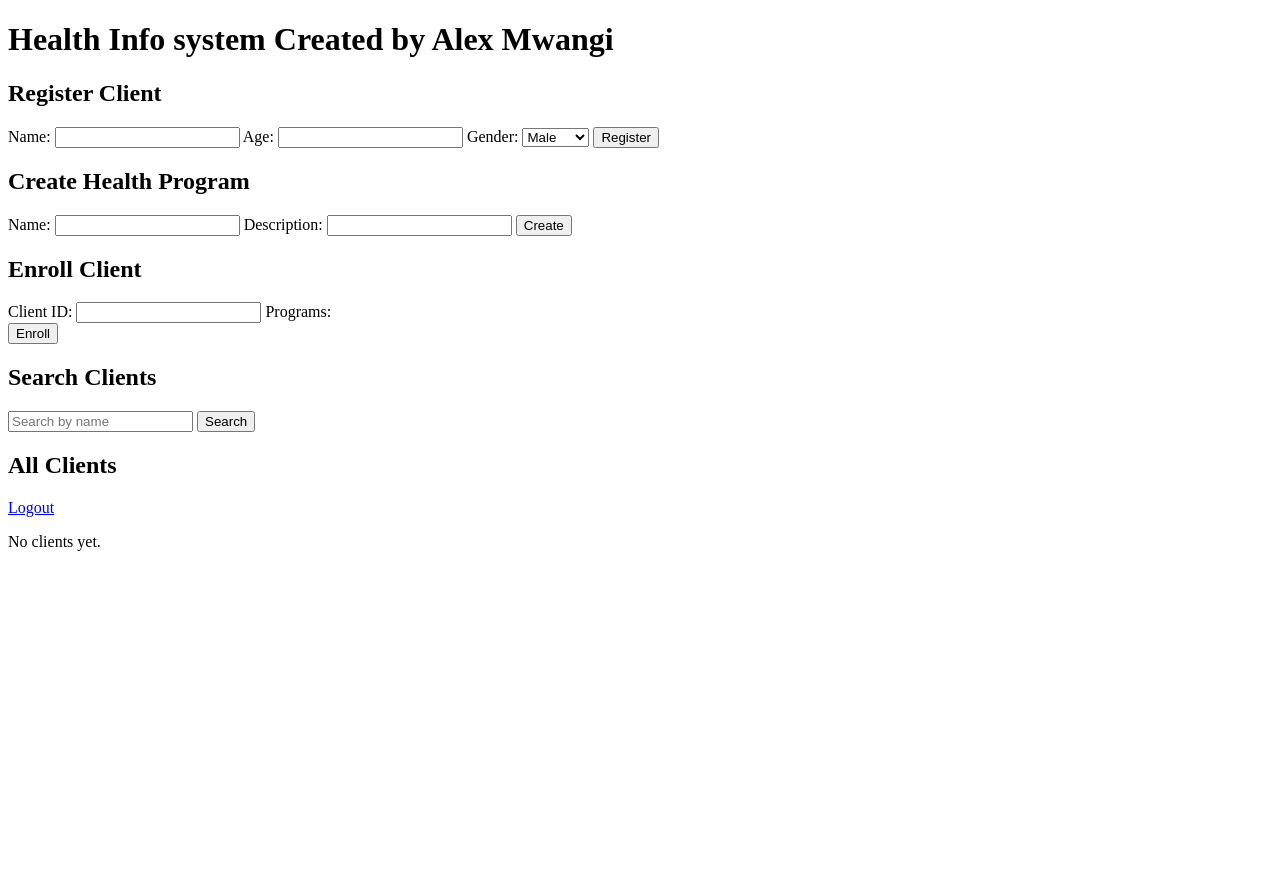
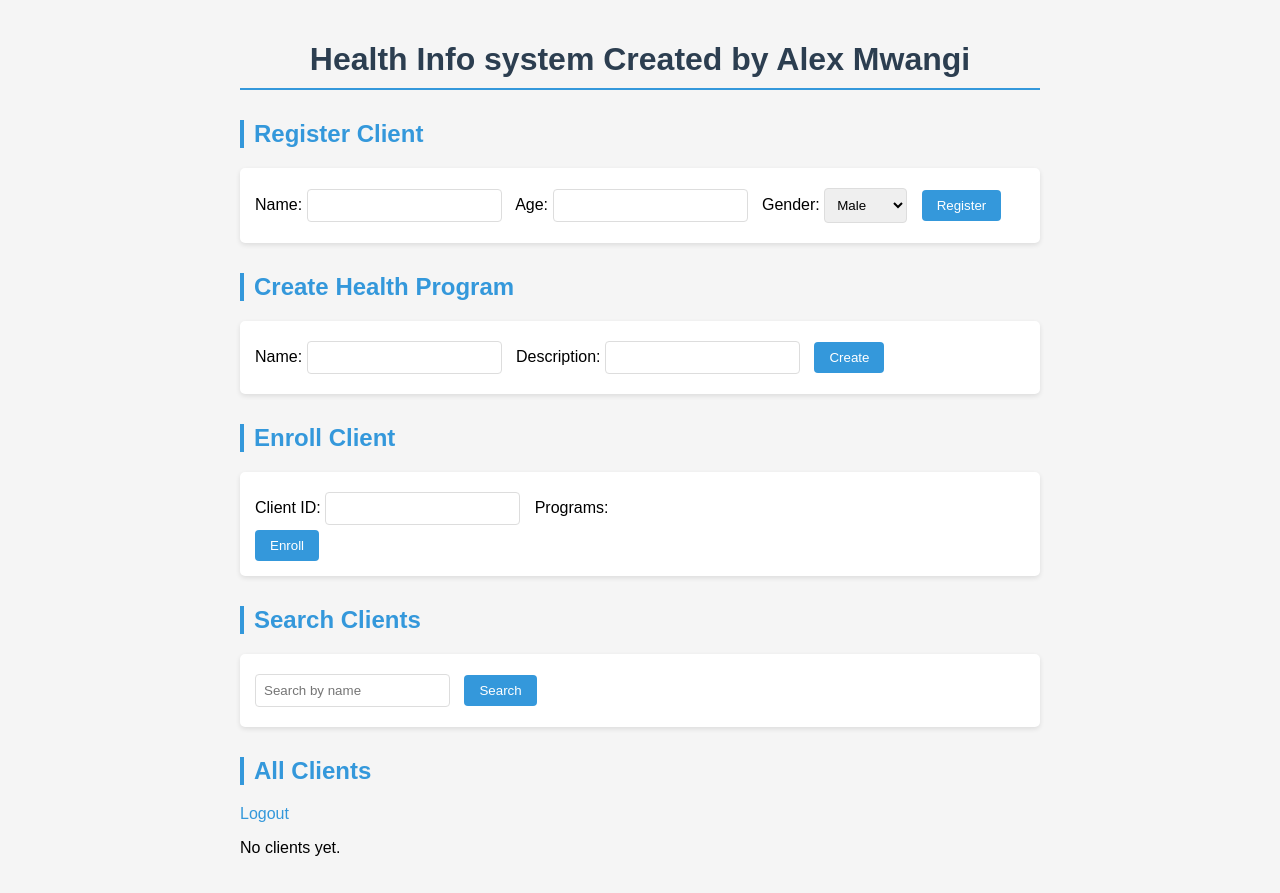
Before and after one commit to Mhenga254AlexMwangi/health-info-system, a Flask app: page / in a window 1280 px wide. Before the commit the page ends 551 px from the top, so only its background shows below. Run offline with Flask 3, Linux system fonts and the light colour scheme; the visitor is signed in with stand-in values (Sample User, id 1).

Commit message:
added simple internal css to style the templates

```diff
--- a/app/__init__.py
+++ b/app/__init__.py
@@ -27,7 +27,7 @@ def login():
         username = request.form["username"]
         password = request.form["password"]
         # Hardcoded credentials for now
-        if username == "admin" and password == "alex123":
+        if username == "admin" and password == "admin123":
             session["logged_in"] = True
             return redirect(url_for("index"))
         return render_template("login.html", error="Invalid credentials")
--- a/app/templates/index.html
+++ b/app/templates/index.html
@@ -1,83 +1,135 @@
 <!doctype html>
 <title>Health Information System</title>
+<style>
+  body {
+    font-family: Arial, sans-serif;
+    max-width: 800px;
+    margin: 0 auto;
+    padding: 20px;
+    background-color: #f5f5f5;
+  }
 
-<!-- Main heading -->
-<h1>Health Info system  Created by Alex Mwangi</h1>
+  h1 {
+    color: #2c3e50;
+    text-align: center;
+    border-bottom: 2px solid #3498db;
+    padding-bottom: 10px;
+  }
 
+  h2 {
+    color: #3498db;
+    margin-top: 30px;
+    border-left: 4px solid #3498db;
+    padding-left: 10px;
+  }
 
+  form {
+    background-color: white;
+    padding: 15px;
+    border-radius: 5px;
+    box-shadow: 0 2px 5px rgba(0,0,0,0.1);
+    margin-bottom: 20px;
+  }
+
+  input, select {
+    padding: 8px;
+    margin: 5px 10px 5px 0;
+    border: 1px solid #ddd;
+    border-radius: 4px;
+  }
+
+  button {
+    background-color: #3498db;
+    color: white;
+    padding: 8px 15px;
+    border: none;
+    border-radius: 4px;
+    cursor: pointer;
+  }
+
+  button:hover {
+    background-color: #2980b9;
+  }
+
+  .client-card {
+    background-color: white;
+    margin-bottom: 1em;
+    border: 1px solid #ddd;
+    border-radius: 5px;
+    padding: 15px;
+    box-shadow: 0 1px 3px rgba(0,0,0,0.1);
+  }
+
+  a {
+    color: #3498db;
+    text-decoration: none;
+  }
+
+  a:hover {
+    text-decoration: underline;
+  }
+
+  label {
+    margin-right: 15px;
+    display: inline-block;
+  }
+</style>
+
+<!-- Rest of your HTML content remains the same -->
+<h1>Health Info system Created by Alex Mwangi</h1>
 
 <!-- Section: Register Client -->
-
 <h2>Register Client</h2>
 <form method="POST" action="/register_client">
-  <!-- collect basic client info -->
   Name: <input type="text" name="name" required>
   Age: <input type="number" name="age" required>
   Gender:
   <select name="gender">
     <option>Male</option>
     <option>Female</option>
-    <option>Other</option> <!-- added Other just in case -->
+    <option>Other</option>
   </select>
   <button type="submit">Register</button>
 </form>
 
-
 <!-- Section: Create Program -->
-
 <h2>Create Health Program</h2>
 <form method="POST" action="/create_program">
-  <!-- basic details for the health program -->
   Name: <input type="text" name="program_name" required>
   Description: <input type="text" name="description" required>
   <button type="submit">Create</button>
 </form>
 
 <!-- Section: Enroll Client -->
-
 <h2>Enroll Client</h2>
 <form method="POST" action="/enroll">
-  <!-- Note: User must know the client ID to enroll -->
   Client ID: <input type="number" name="client_id" required>
-
-  <!-- dynamically show all programs -->
   Programs:
   {% for p in programs %}
-    <!-- allow selecting multiple programs -->
     <label><input type="checkbox" name="programs" value="{{ p.name }}"> {{ p.name }}</label>
   {% endfor %}
   <br><button type="submit">Enroll</button>
 </form>
 
-
 <!-- Section: Search -->
-
 <h2>Search Clients</h2>
 <form method="GET" action="/">
-  <!-- simple search bar (just name for now) -->
   <input type="text" name="search" placeholder="Search by name">
   <button type="submit">Search</button>
 </form>
 
-
 <!-- Section: Display all clients -->
-
 <h2>All Clients</h2>
 <p><a href="/logout">Logout</a></p>
 
-
-<!-- loop through clients and show their info -->
 {% for client in clients %}
-  <div style="margin-bottom: 1em; border: 1px solid #ccc; padding: 10px;">
+  <div class="client-card">
     <strong>{{ client.name }}</strong> (ID: {{ client.id }})<br>
     Age: {{ client.age }} | Gender: {{ client.gender }}<br>
-
     Enrolled Programs: {{ client.programs|join(", ") if client.programs else "None" }}<br>
     <a href="/client/{{ client.id }}">View Profile</a> |
-<a href="/api/client/{{ client.id }}">API</a>
-
+    <a href="/api/client/{{ client.id }}">API</a>
   </div>
 {% else %}
-  <!-- fallback if no clients -->
   <p>No clients yet.</p>
 {% endfor %}
```
Also changed, not shown: app/templates/profile.html (+51 -1 lines), README.md.
